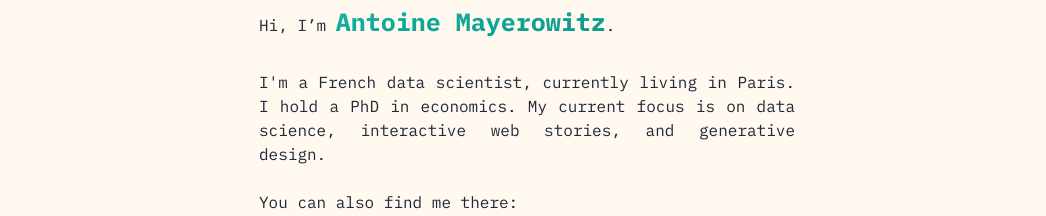
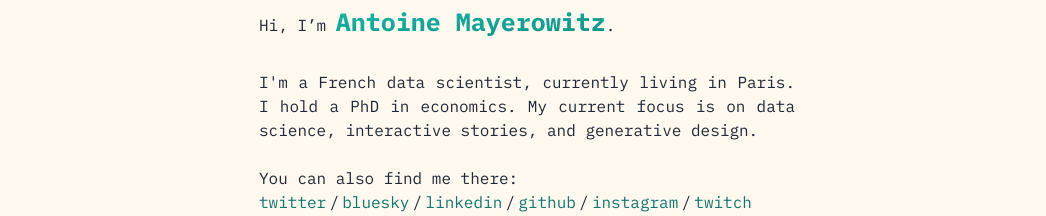
Before and after one commit to SuperMayo/mayerowitz.io, a SvelteKit app: page / in a window 1280 px wide. Shown: the part 278-494 px from the top of the page, without its empty margins (113-1159 px from the left). Built offline with nearby package versions, Linux system fonts and the light colour scheme.

Commit message:
Update bio

```diff
--- a/src/routes/+page.svelte
+++ b/src/routes/+page.svelte
@@ -14,7 +14,7 @@
     <p>
       I'm a French data scientist, currently living in Paris. I hold
       a PhD in economics. My current focus is on data science,
-      interactive web stories, and generative design.
+      interactive stories, and generative design.
     </p>
     <p>
       You can also find me there:
```
